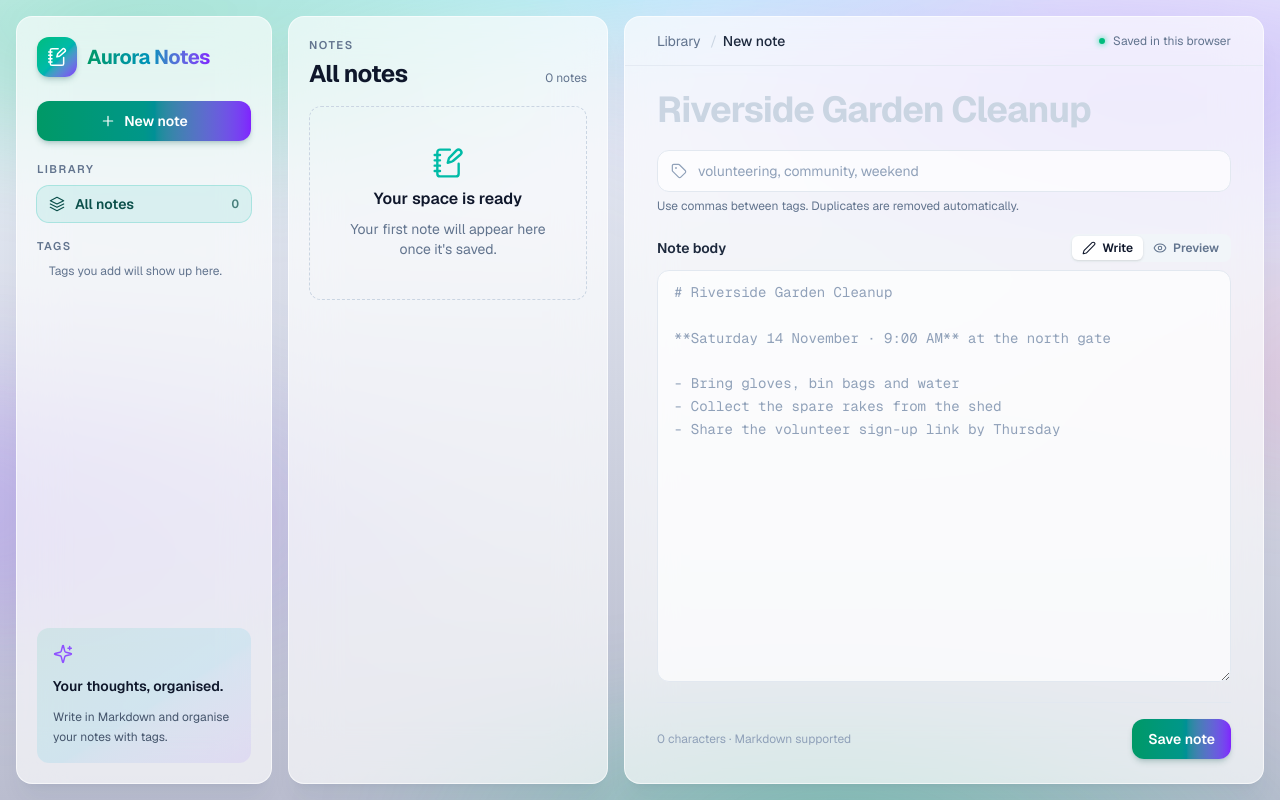
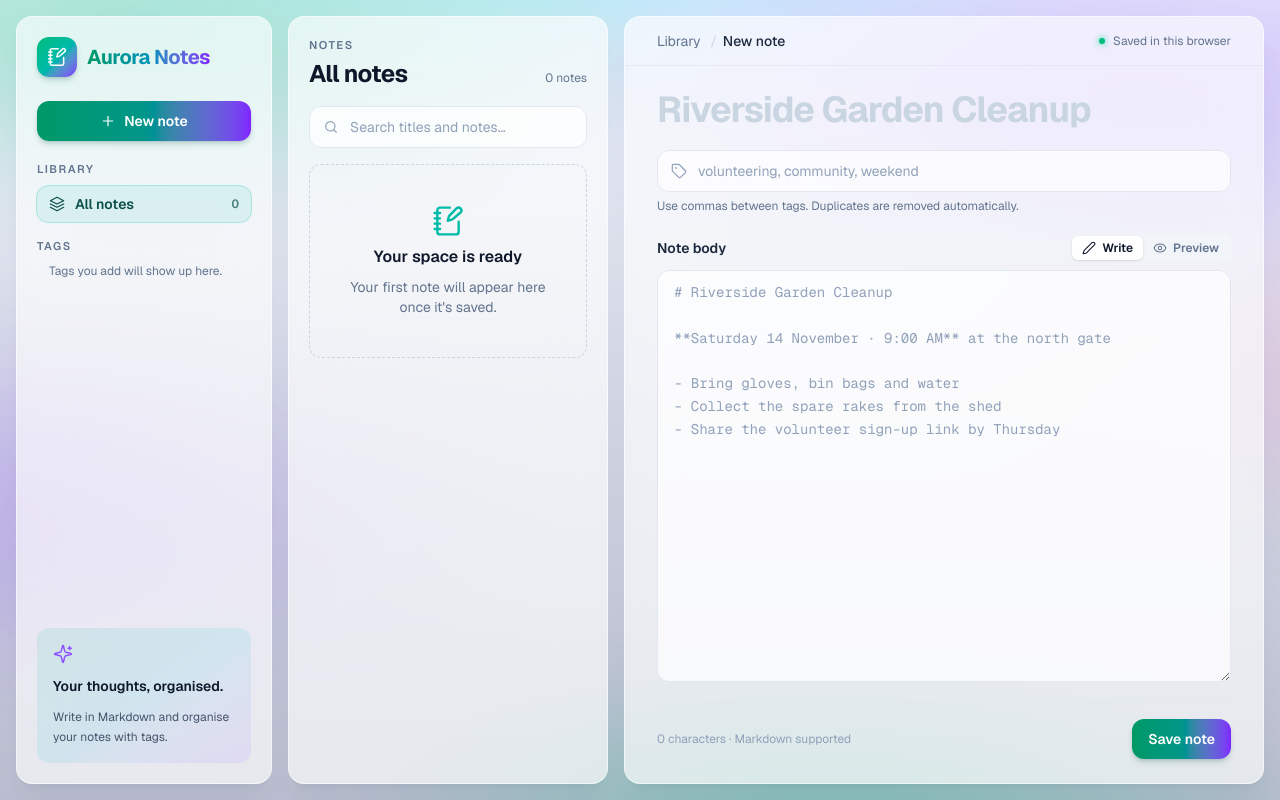
Before and after one commit to murytarlah/aurora-notes, a Next.js app: page / in a window 1280 px wide. Built offline with nearby package versions, Linux system fonts and the light colour scheme.

Commit message:
feat: search notes by title and body
- Add a search box above the note list; every word typed must appear
  in a note's title or body (case-insensitive)
- Search works together with the active tag filter
- Show a "No notes match" message with a Clear search link when
  nothing fits

```diff
--- a/app/icons.tsx
+++ b/app/icons.tsx
@@ -81,6 +81,15 @@ export function LayersIcon(props: IconProps) {
   );
 }
 
+export function SearchIcon(props: IconProps) {
+  return (
+    <Icon {...props}>
+      <circle cx="11" cy="11" r="7" />
+      <path d="m20 20-3.5-3.5" />
+    </Icon>
+  );
+}
+
 export function AlertIcon(props: IconProps) {
   return (
     <Icon {...props}>
--- a/app/note-list.tsx
+++ b/app/note-list.tsx
@@ -1,17 +1,32 @@
 import type { Note } from "./actions";
-import { NotebookPenIcon } from "./icons";
+import { NotebookPenIcon, SearchIcon } from "./icons";
 import { snippet, tagColor } from "./note-utils";
-import { panelClass, sectionLabelClass } from "./ui";
+import { inputClass, panelClass, sectionLabelClass } from "./ui";
 
 type NoteListProps = {
   // null while saved notes are still being read
   notes: Note[] | null;
+  // Whether any notes exist before filtering, to tell "empty" from "no match"
+  hasNotes: boolean;
   heading: string;
+  query: string;
+  onQueryChange: (query: string) => void;
   selectedId: string | null;
   onSelect: (id: string) => void;
 };
 
-export function NoteList({ notes, heading, selectedId, onSelect }: NoteListProps) {
+const emptyStateClass =
+  "flex flex-col items-center gap-2 rounded-xl border border-dashed border-slate-300 px-6 py-10 text-center dark:border-slate-700";
+
+export function NoteList({
+  notes,
+  hasNotes,
+  heading,
+  query,
+  onQueryChange,
+  selectedId,
+  onSelect,
+}: NoteListProps) {
   return (
     <section className={`${panelClass} flex flex-col gap-4 p-4 lg:w-80 lg:shrink-0 lg:overflow-hidden lg:p-5`}>
       <div className="flex items-end justify-between gap-2">
@@ -28,14 +43,42 @@ export function NoteList({ notes, heading, selectedId, onSelect }: NoteListProps
         )}
       </div>
 
+      <label className="relative">
+        <span className="sr-only">Search notes</span>
+        <SearchIcon className="pointer-events-none absolute left-3.5 top-1/2 h-4 w-4 -translate-y-1/2 text-slate-400" />
+        <input
+          type="search"
+          value={query}
+          onChange={(e) => onQueryChange(e.target.value)}
+          className={`${inputClass} pl-10`}
+          placeholder="Search titles and notes…"
+        />
+      </label>
+
       <div className="-mx-1 flex-1 px-1 lg:overflow-y-auto">
-        {notes === null ? null : notes.length === 0 ? (
-          <div className="flex flex-col items-center gap-2 rounded-xl border border-dashed border-slate-300 px-6 py-10 text-center dark:border-slate-700">
+        {notes === null ? null : !hasNotes ? (
+          <div className={emptyStateClass}>
             <NotebookPenIcon className="h-8 w-8 text-teal-500 dark:text-teal-400" />
             <p className="font-semibold text-slate-900 dark:text-slate-100">Your space is ready</p>
             <p className="text-sm text-slate-500 dark:text-slate-400">
               Your first note will appear here once it&apos;s saved.
             </p>
+          </div>
+        ) : notes.length === 0 ? (
+          <div role="status" className={emptyStateClass}>
+            <SearchIcon className="h-8 w-8 text-slate-400" />
+            <p className="font-semibold text-slate-900 dark:text-slate-100">No notes match</p>
+            <p className="text-sm text-slate-500 [overflow-wrap:anywhere] dark:text-slate-400">
+              Nothing in {heading === "All notes" ? "your notes" : heading} contains &ldquo;
+              {query.trim()}&rdquo;.
+            </p>
+            <button
+              type="button"
+              onClick={() => onQueryChange("")}
+              className="text-sm font-medium text-teal-700 underline underline-offset-2 hover:text-teal-600 dark:text-teal-300"
+            >
+              Clear search
+            </button>
           </div>
         ) : (
           <ul className="flex flex-col gap-2">
--- a/app/note-utils.ts
+++ b/app/note-utils.ts
@@ -8,6 +8,14 @@ export function snippet(body: string, length = 110): string {
     .replace(/\s+/g, " ")
     .trim();
   return text.length > length ? `${text.slice(0, length).trimEnd()}…` : text;
+}
+
+// True when every word in the query appears in the note's title or body,
+// ignoring case. An empty query matches everything.
+export function matchesSearch(note: { title: string; body: string }, query: string): boolean {
+  const words = query.toLowerCase().split(/\s+/).filter(Boolean);
+  const text = `${note.title}\n${note.body}`.toLowerCase();
+  return words.every((word) => text.includes(word));
 }
 
 // Full class strings so Tailwind can see them at build time.
--- a/app/page.tsx
+++ b/app/page.tsx
@@ -4,6 +4,7 @@ import { useEffect, useState } from "react";
 import type { Note } from "./actions";
 import { NoteEditor } from "./note-editor";
 import { NoteList } from "./note-list";
+import { matchesSearch } from "./note-utils";
 import { NoteView } from "./note-view";
 import { Sidebar } from "./sidebar";
 import { panelClass } from "./ui";
@@ -18,6 +19,7 @@ export default function Home() {
   const [selectedId, setSelectedId] = useState<string | null>(null);
   // null shows every note
   const [activeTag, setActiveTag] = useState<string | null>(null);
+  const [query, setQuery] = useState("");
 
   useEffect(() => {
     let saved: Note[] = [];
@@ -44,7 +46,11 @@ export default function Home() {
 
   const allNotes = notes ?? [];
   const current = allNotes.find((n) => n.id === selectedId);
-  const visibleNotes = activeTag && notes ? notes.filter((n) => n.tags.includes(activeTag)) : notes;
+  const visibleNotes =
+    notes &&
+    notes.filter(
+      (n) => (!activeTag || n.tags.includes(activeTag)) && matchesSearch(n, query),
+    );
 
   const tagCounts = new Map<string, number>();
   for (const note of allNotes) {
@@ -68,7 +74,10 @@ export default function Home() {
 
       <NoteList
         notes={visibleNotes}
+        hasNotes={allNotes.length > 0}
         heading={activeTag ? `#${activeTag}` : "All notes"}
+        query={query}
+        onQueryChange={setQuery}
         selectedId={current?.id ?? null}
         onSelect={setSelectedId}
       />
```
